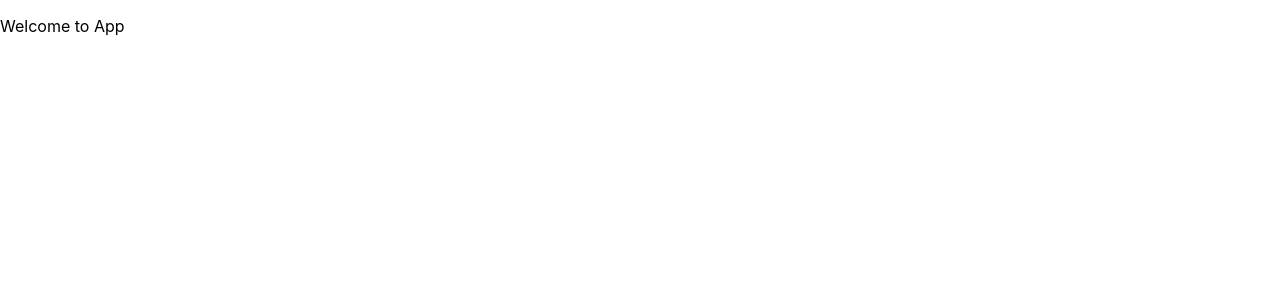
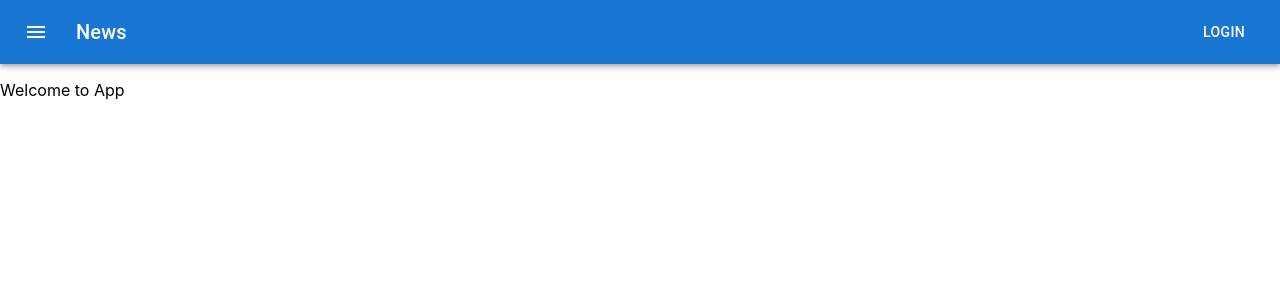
Before and after one commit to LeomaiaJr/JW-Notes-Merger, a React (Vite) app: page / in a window 1280 px wide. Shown: the top 300 px of the page. Built offline with nearby package versions, Linux system fonts and the light colour scheme.

Commit message:
feat: implement theme

```diff
--- a/src/App.tsx
+++ b/src/App.tsx
@@ -1,13 +1,20 @@
+import { ThemeProvider } from '@mui/material/styles';
 import { useTranslation } from 'react-i18next';
+import AppBar from './components/AppBar';
+import { AppThemeProvider, useAppTheme } from './hooks/useTheme';
+import darkTheme from './theme/darkTheme';
+import lightTheme from './theme/lightTheme';
 import './translations/i18n';
 
 function App() {
   const { t } = useTranslation('translation');
+  const { theme } = useAppTheme();
 
   return (
-    <div>
+    <ThemeProvider theme={theme === 'dark' ? darkTheme : lightTheme}>
+      <AppBar />
       <p>{t('welcome')}</p>
-    </div>
+    </ThemeProvider>
   );
 }
 
--- /dev/null
+++ b/src/components/AppBar/index.tsx
@@ -0,0 +1,35 @@
+import { AppBar as MuiAppBar } from '@mui/material';
+import Box from '@mui/material/Box';
+import Toolbar from '@mui/material/Toolbar';
+import Typography from '@mui/material/Typography';
+import Button from '@mui/material/Button';
+import IconButton from '@mui/material/IconButton';
+import MenuIcon from '@mui/icons-material/Menu';
+import { FunctionComponent } from 'react';
+import { useAppTheme } from '../../hooks/useTheme';
+
+const AppBar: FunctionComponent = () => {
+  return (
+    <Box sx={{ flexGrow: 1 }}>
+      <MuiAppBar position="static">
+        <Toolbar>
+          <IconButton
+            size="large"
+            edge="start"
+            color="inherit"
+            aria-label="menu"
+            sx={{ mr: 2 }}
+          >
+            <MenuIcon />
+          </IconButton>
+          <Typography variant="h6" component="div" sx={{ flexGrow: 1 }}>
+            News
+          </Typography>
+          <Button color="inherit">Login</Button>
+        </Toolbar>
+      </MuiAppBar>
+    </Box>
+  );
+};
+
+export default AppBar;
--- /dev/null
+++ b/src/context/ThemeContext.ts
@@ -0,0 +1,11 @@
+import { createContext, Dispatch, SetStateAction } from 'react';
+import { Theme } from '../hooks/useTheme';
+
+export interface ThemeContextData {
+  theme: Theme;
+  setTheme: Dispatch<SetStateAction<Theme>>;
+}
+
+export const ThemeContext = createContext<ThemeContextData>(
+  {} as ThemeContextData
+);
--- /dev/null
+++ b/src/hooks/useTheme.tsx
@@ -0,0 +1,47 @@
+import {
+  FunctionComponent,
+  ReactNode,
+  useContext,
+  useMemo,
+  useState,
+} from 'react';
+import { ThemeContext, ThemeContextData } from '../context/ThemeContext';
+
+export type Theme = 'light' | 'dark';
+
+interface ThemeProviderProps {
+  children: ReactNode;
+}
+
+const AppThemeProvider: FunctionComponent<ThemeProviderProps> = ({
+  children,
+}) => {
+  const darkThemeMq = window.matchMedia('(prefers-color-scheme: dark)');
+
+  const [theme, setTheme] = useState<Theme>(
+    darkThemeMq.matches ? 'dark' : 'light'
+  );
+
+  return (
+    <ThemeContext.Provider
+      value={{
+        theme,
+        setTheme,
+      }}
+    >
+      {children}
+    </ThemeContext.Provider>
+  );
+};
+
+function useAppTheme(): ThemeContextData {
+  const context = useContext(ThemeContext);
+
+  if (!context) {
+    throw new Error('useTheme must be used within ThemeProvider');
+  }
+
+  return context;
+}
+
+export { AppThemeProvider, useAppTheme };
--- a/src/main.tsx
+++ b/src/main.tsx
@@ -1,11 +1,14 @@
 import React from 'react';
 import ReactDOM from 'react-dom/client';
 import App from './App';
+import { AppThemeProvider } from './hooks/useTheme';
 import './index.css';
 import './translations/i18n';
 
 ReactDOM.createRoot(document.getElementById('root')!).render(
   <React.StrictMode>
-    <App />
+    <AppThemeProvider>
+      <App />
+    </AppThemeProvider>
   </React.StrictMode>
 );
--- /dev/null
+++ b/src/theme/darkTheme.ts
@@ -0,0 +1,9 @@
+import { createTheme } from '@mui/material/styles';
+
+const darkTheme = createTheme({
+  palette: {
+    mode: 'dark',
+  },
+});
+
+export default darkTheme;
--- /dev/null
+++ b/src/theme/lightTheme.ts
@@ -0,0 +1,9 @@
+import { createTheme } from '@mui/material/styles';
+
+const lightTheme = createTheme({
+  palette: {
+    mode: 'light',
+  },
+});
+
+export default lightTheme;
```
